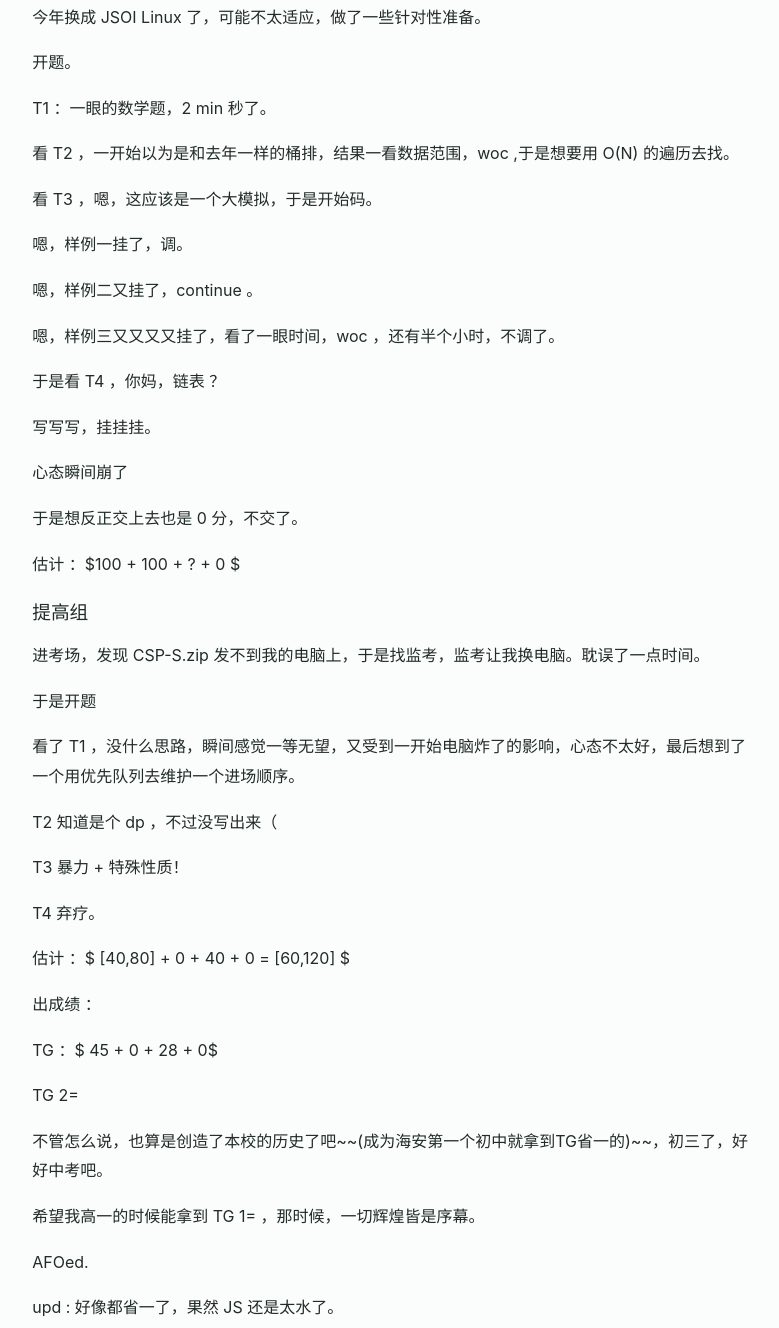
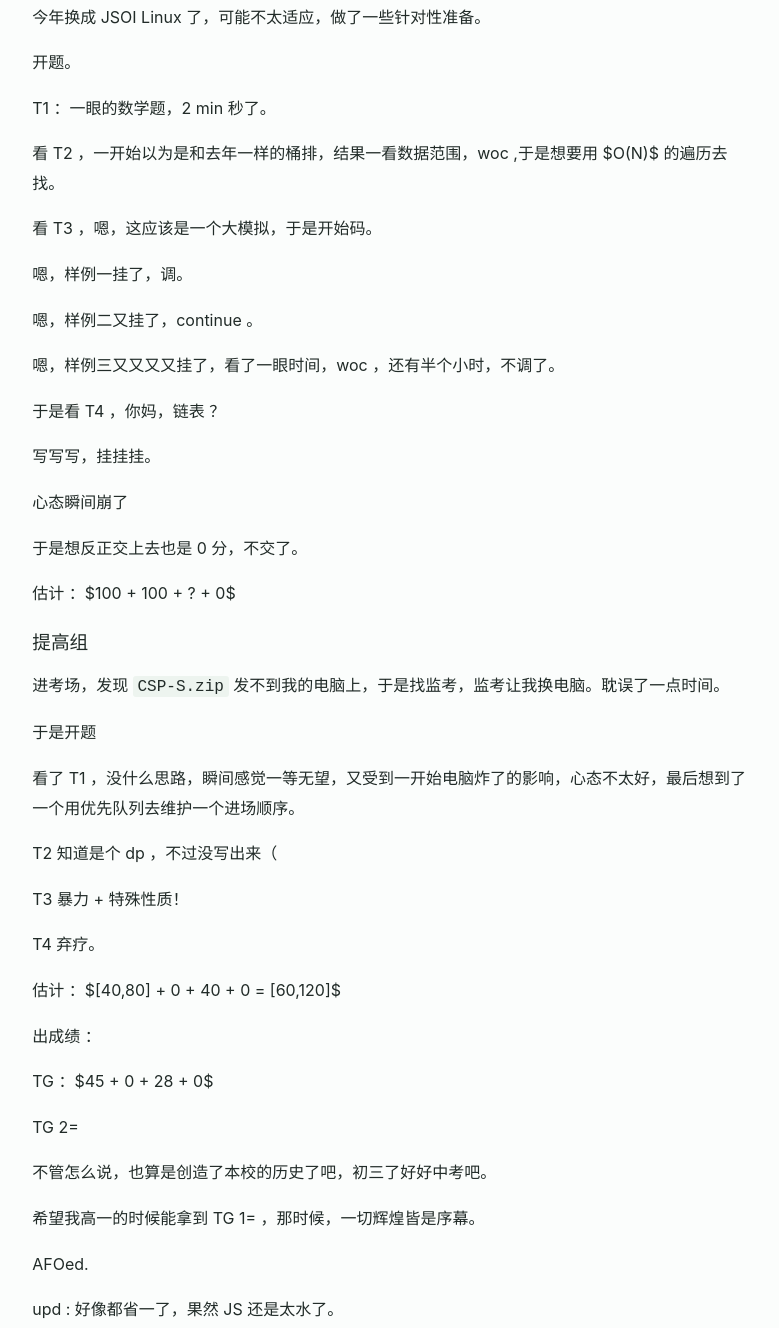
Before and after one commit to xlqs23/blog, an Astro site: page /blog/posts/post-2026-11-24 in a window 1280 px wide. Shown: the part 1984-3312 px from the top of the page, without its empty margins (363-1142 px from the left). Built offline with nearby package versions, Linux system fonts and the light colour scheme; Astro itself is replaced by a stand-in of ours.

Commit message:
Update blog content

```diff
--- a/src/content/blog/post-2026-11-24.md
+++ b/src/content/blog/post-2026-11-24.md
@@ -83,7 +83,7 @@ draft: false
 
 T1 ：一眼的数学题，2 min 秒了。
 
-看 T2 ，一开始以为是和去年一样的桶排，结果一看数据范围，woc ,于是想要用 O(N) 的遍历去找。
+看 T2 ，一开始以为是和去年一样的桶排，结果一看数据范围，woc ,于是想要用 $O(N)$ 的遍历去找。
 
 看 T3 ，嗯，这应该是一个大模拟，于是开始码。
 
@@ -101,11 +101,11 @@ T1 ：一眼的数学题，2 min 秒了。
 
 于是想反正交上去也是 0 分，不交了。
 
-估计 ：$100 + 100 + ? + 0 $
+估计 ：$100 + 100 + ? + 0$
 
 ### 提高组
 
-进考场，发现 CSP-S.zip 发不到我的电脑上，于是找监考，监考让我换电脑。耽误了一点时间。
+进考场，发现 `CSP-S.zip` 发不到我的电脑上，于是找监考，监考让我换电脑。耽误了一点时间。
 
 于是开题
 
@@ -117,15 +117,15 @@ T3 暴力 + 特殊性质！
 
 T4 弃疗。
 
-估计 ：$ [40,80] + 0 + 40 + 0 = [60,120] $
+估计 ：$[40,80] + 0 + 40 + 0 = [60,120]$
 
 出成绩 ：
 
-TG ：$ 45 + 0 + 28 + 0$
+TG ：$45 + 0 + 28 + 0$
 
 TG 2=
 
-不管怎么说，也算是创造了本校的历史了吧~~(成为海安第一个初中就拿到TG省一的)~~，初三了，好好中考吧。
+不管怎么说，也算是创造了本校的历史了吧，初三了好好中考吧。
 
 希望我高一的时候能拿到 TG 1= ，那时候，一切辉煌皆是序幕。
 
```
